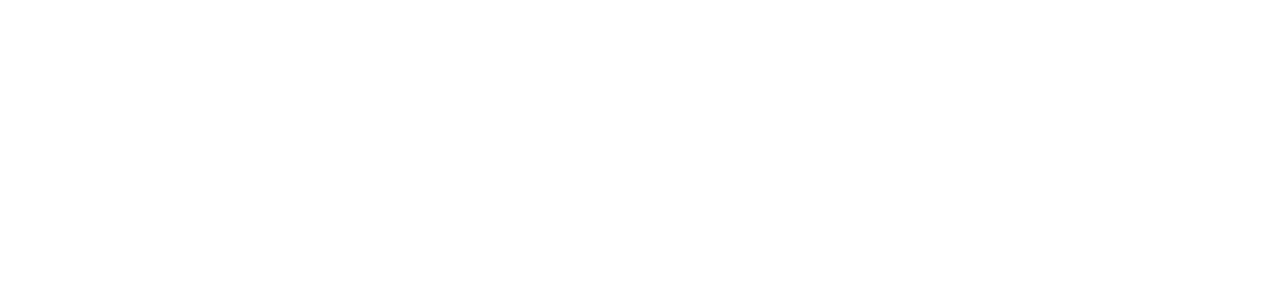
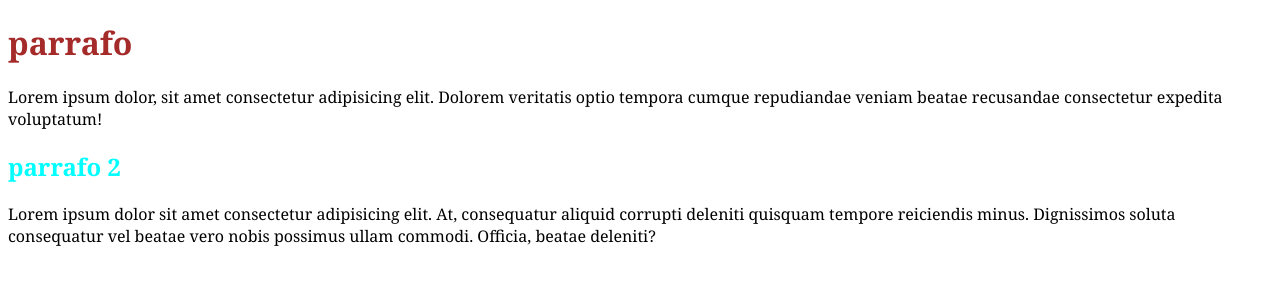
Before and after one commit to edinson123-dot/PaginaPrueba, a plain HTML site: page index.html in a window 1280 px wide. Drawn offline with Linux system fonts and the light colour scheme.

Commit message:
Agregando parrafo 02

```diff
--- a/css/css.css
+++ b/css/css.css
@@ -5,3 +5,6 @@ body{
 h1{
     color: brown;
 }
+h2{
+    color: aqua;
+}
--- a/index.html
+++ b/index.html
@@ -0,0 +1,18 @@
+<!DOCTYPE html>
+<html lang="en">
+<head>
+    <meta charset="UTF-8">
+    <meta name="viewport" content="width=device-width, initial-scale=1.0">
+    <link rel="stylesheet" href="css/css.css">
+    <title>Principal</title>
+</head>
+<body>
+    <h1>parrafo</h1>
+    <p>Lorem ipsum dolor, sit amet consectetur adipisicing elit. Dolorem veritatis optio tempora cumque
+    repudiandae veniam beatae recusandae consectetur expedita voluptatum!</p>
+
+    <h2>parrafo 2</h2>
+     Lorem ipsum dolor sit amet consectetur adipisicing elit. At, consequatur aliquid corrupti deleniti quisquam tempore reiciendis minus.
+     Dignissimos soluta consequatur vel beatae vero nobis possimus ullam commodi. Officia, beatae deleniti?
+</body>
+</html>
```
